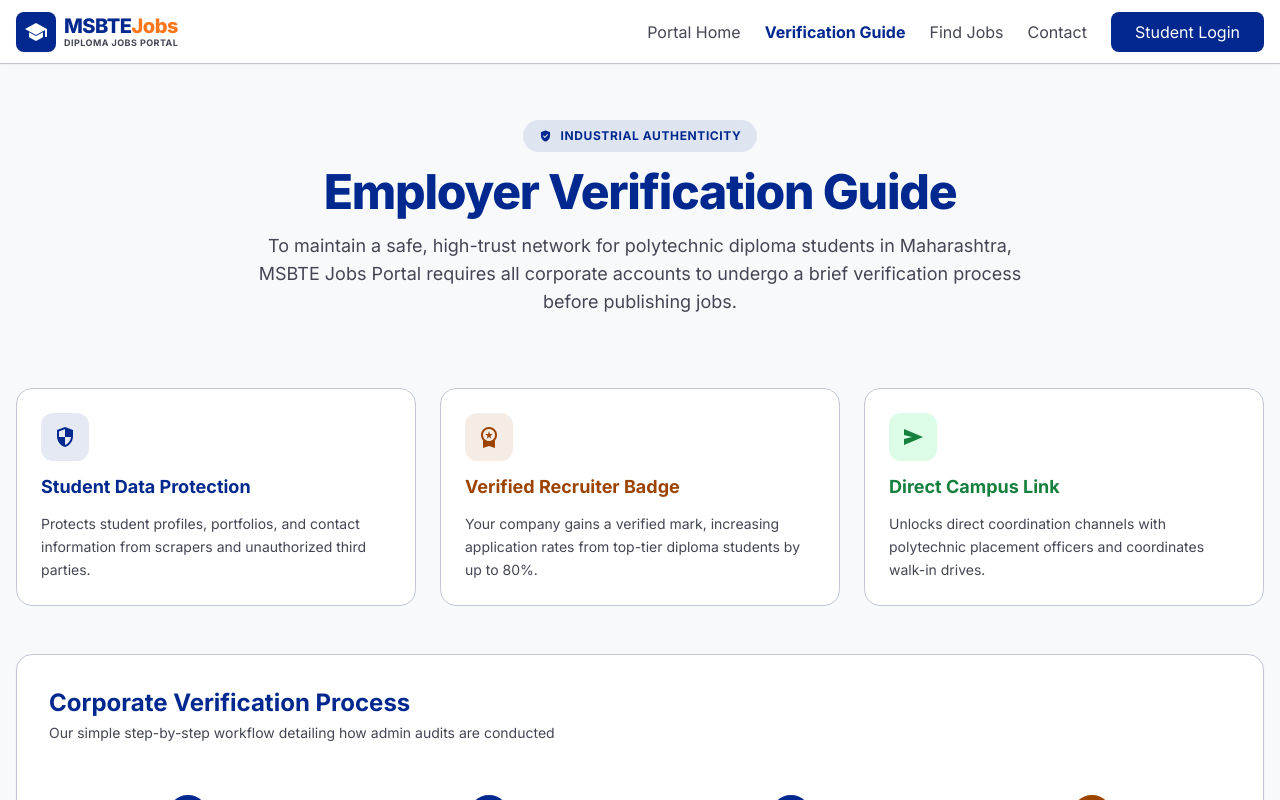
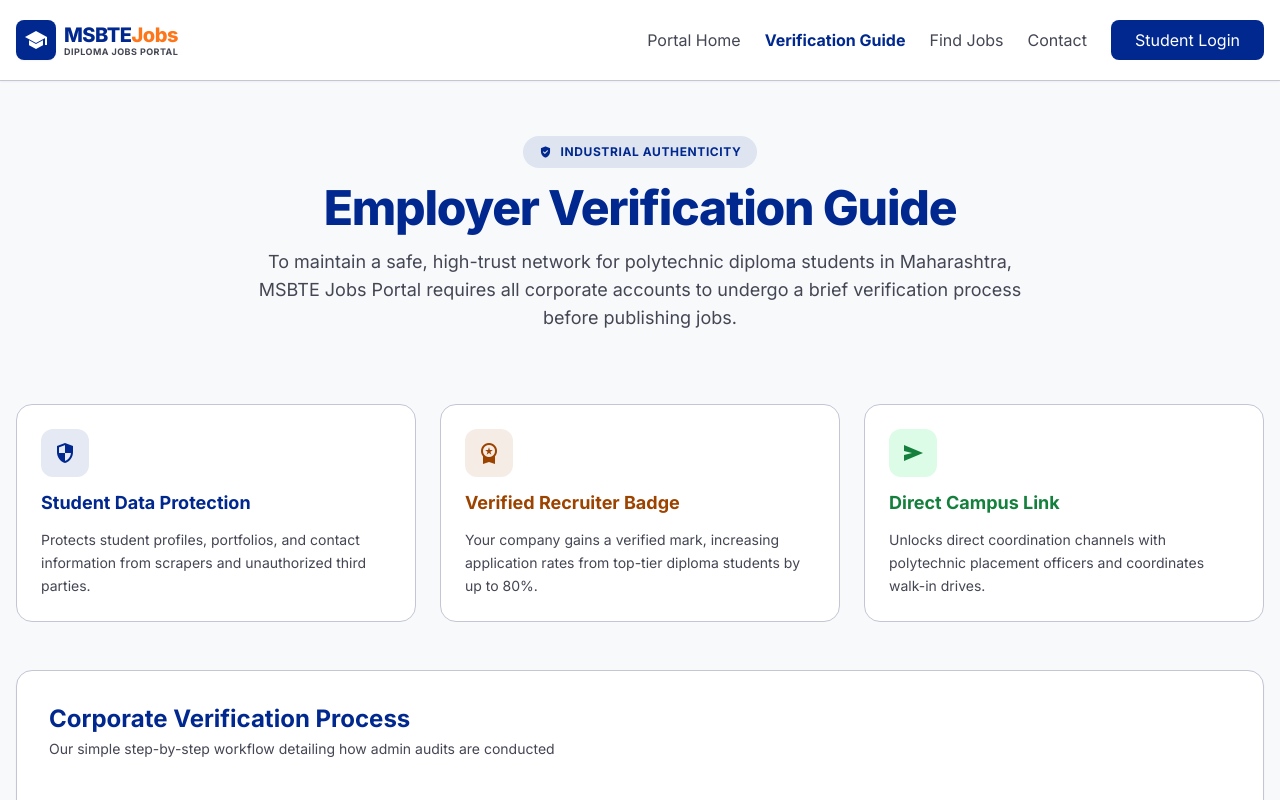
Before and after one commit to buddherohit/MSBTE-Diploma-Job-Portal, a React (Vite) app: page /public/verification-guide in a window 1280 px wide. Shown: the top 800 px of the page. Built offline with nearby package versions, Linux system fonts and the light colour scheme.

Commit message:
fix: center top navbar and align logo position on Verification Guide page to match home.html

```diff
--- a/src/pages/public/VerificationGuide.jsx
+++ b/src/pages/public/VerificationGuide.jsx
@@ -50,9 +50,10 @@ export default function VerificationGuide() {
       </div>
 
       {/* TopAppBar */}
-      <header className="fixed top-0 w-full z-50 flex items-center justify-between px-margin-mobile h-16 bg-white shadow-sm border-b border-outline-variant">
+      <header className="fixed top-0 w-full z-50 bg-white shadow-sm border-b border-outline-variant">
+        <div className="flex justify-between items-center px-margin-mobile w-full max-w-container-max mx-auto h-20">
           <div className="flex items-center gap-3">
-          <label htmlFor="mobile-menu-toggle" className="material-symbols-outlined text-primary cursor-pointer md:hidden text-2xl select-none">menu</label>
+            <label htmlFor="mobile-menu-toggle" className="material-symbols-outlined text-primary cursor-pointer lg:hidden text-2xl select-none">menu</label>
             <Link to="/" className="flex items-center gap-2 hover:opacity-80 transition-opacity">
               <div className="w-10 h-10 rounded-lg bg-primary flex items-center justify-center text-white shadow-sm">
                 <span className="material-symbols-outlined text-[24px]" style={{ fontVariationSettings: "'FILL' 1" }}>school</span>
@@ -63,7 +64,7 @@ export default function VerificationGuide() {
               </div>
             </Link>
           </div>
-        <div className="hidden md:flex gap-6 items-center">
+          <div className="hidden lg:flex gap-6 items-center">
             <Link className="text-on-surface-variant font-label-md hover:text-primary transition-colors" to="/">Portal Home</Link>
             <Link className="text-primary font-bold font-label-md transition-colors" to="/public/verification-guide">Verification Guide</Link>
             <Link className="text-on-surface-variant font-label-md hover:text-primary transition-colors" to="/public/find-diploma-jobs">Find Jobs</Link>
@@ -72,9 +73,10 @@ export default function VerificationGuide() {
               Student Login
             </Link>
           </div>
+        </div>
       </header>
 
-      <main className="pt-24 pb-16 px-margin-mobile flex flex-col items-center">
+      <main className="pt-28 pb-16 px-margin-mobile flex flex-col items-center">
         <div className="w-full max-w-container-max space-y-12">
 
             {/* Hero Section */}
```
Also changed, not shown: public/Verification Guide.html (+6 -4 lines). Lines whose indentation alone changed are shown as unchanged.
